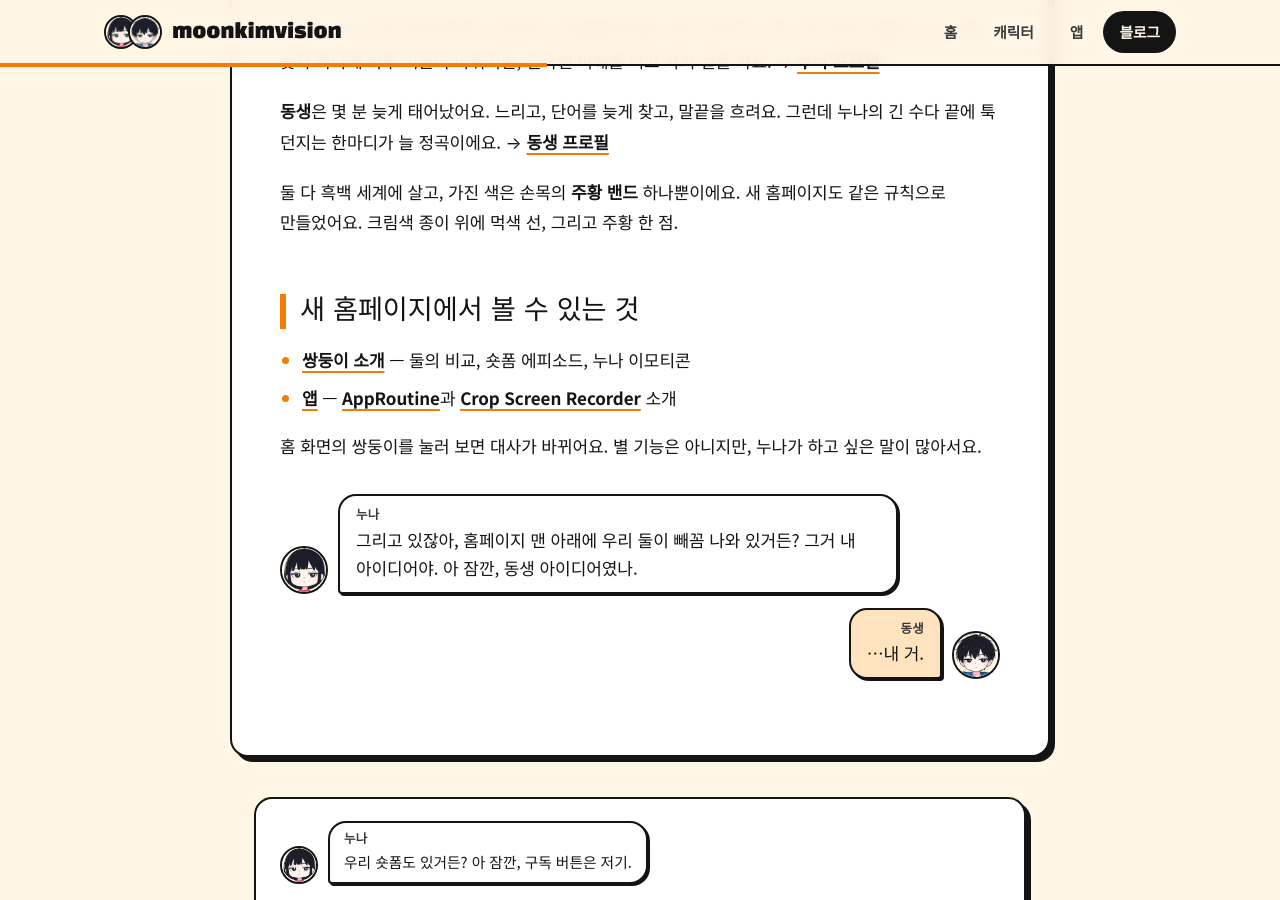
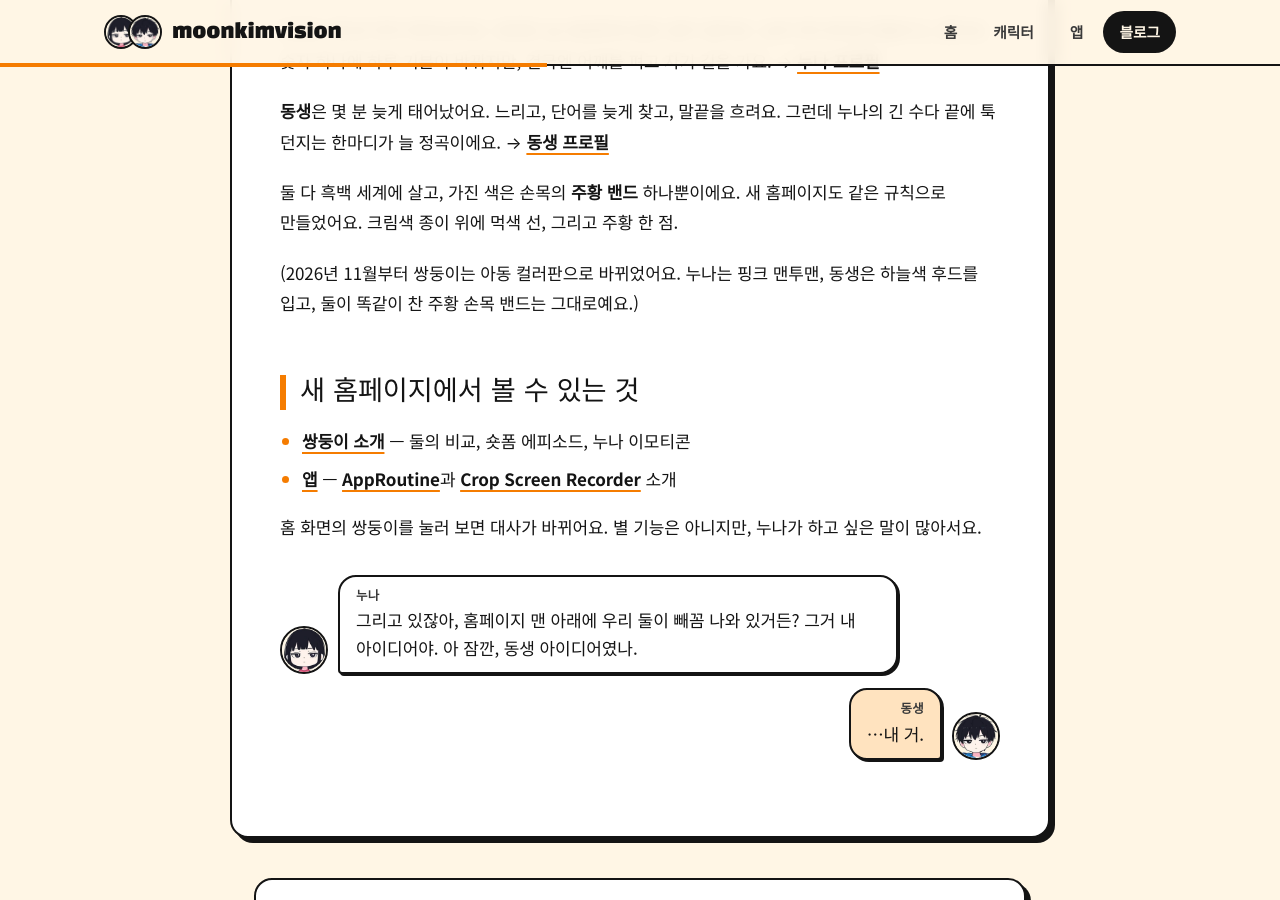
Before and after one commit to moonkimvision/moonkimvision.github.io, a Jekyll site: the page built from _posts/2026-10-10-meet-the-twins.md, in a window 1280 px wide and 900 px high, scrolled down 985 px. Built offline with Jekyll 4.4.1, drawn with Linux system fonts in a browser that asks for light colours.

Commit message:
쌍둥이 소개 포스트에 2026-11 아동 컬러판으로 바뀌었다는 덧붙임 넣음
Co-Authored-By: Claude Opus 5.5 <noreply@anthropic.com>

```diff
--- a/_posts/2026-10-10-meet-the-twins.md
+++ b/_posts/2026-10-10-meet-the-twins.md
@@ -25,6 +25,8 @@ moonkimvision 홈페이지가 새 단장을 했어요. 앞으로 앱 소개와
 
 둘 다 흑백 세계에 살고, 가진 색은 손목의 **주황 밴드** 하나뿐이에요. 새 홈페이지도 같은 규칙으로 만들었어요. 크림색 종이 위에 먹색 선, 그리고 주황 한 점.
 
+(2026년 11월부터 쌍둥이는 아동 컬러판으로 바뀌었어요. 누나는 핑크 맨투맨, 동생은 하늘색 후드를 입고, 둘이 똑같이 찬 주황 손목 밴드는 그대로예요.)
+
 ## 새 홈페이지에서 볼 수 있는 것
 
 - **[쌍둥이 소개](/twins/)** — 둘의 비교, 숏폼 에피소드, 누나 이모티콘
```
